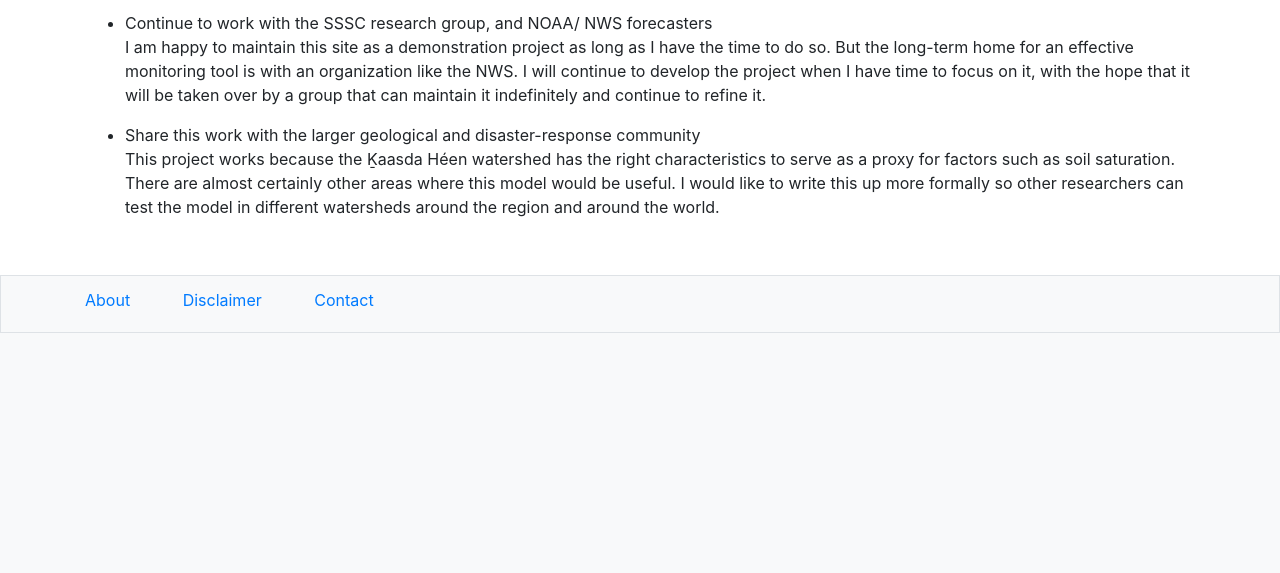
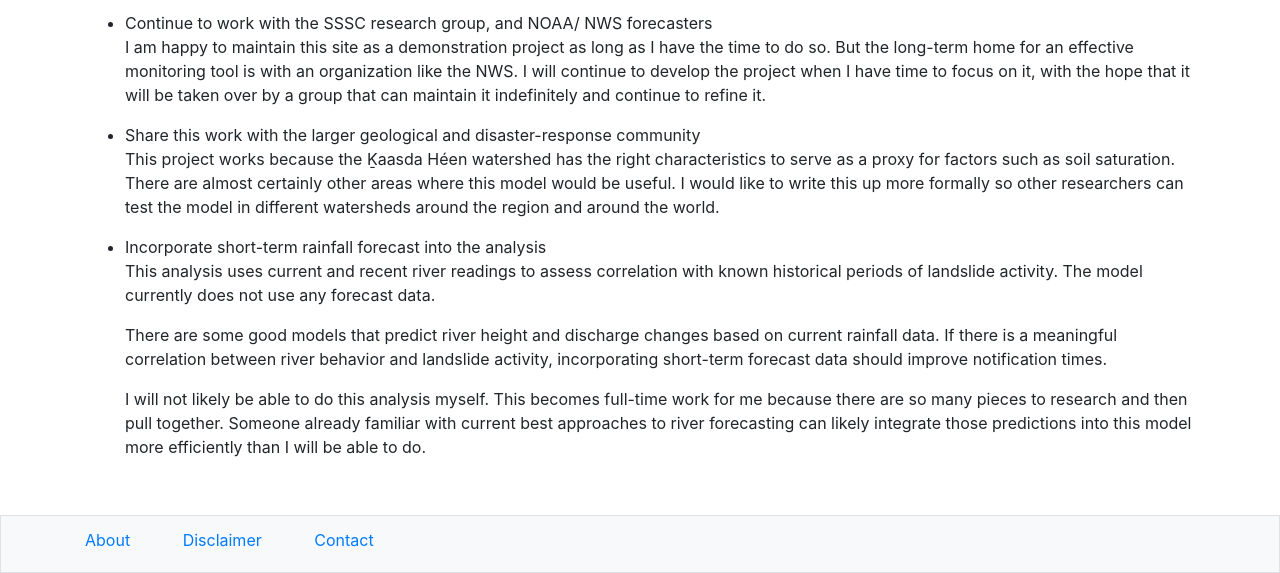
Before and after one commit to ehmatthes/sitka_irg_realtime, a Django app: page /next_steps/ in a window 1280 px wide. Shown: the part 694-1267 px from the top of the page. Before the commit the page ends 1027 px from the top, so only its background shows below. Run offline with Django 3.2, Linux system fonts and the light colour scheme; parts of the project's set-up code (start-up, migrations or seed data) failed here and were passed over; some libraries are stand-ins or nearby versions.

Commit message:
Added forecast integration idea to next step.

```diff
--- a/irg_viz/templates/irg_viz/next_steps.html
+++ b/irg_viz/templates/irg_viz/next_steps.html
@@ -25,6 +25,10 @@
       <p>I am happy to maintain this site as a demonstration project as long as I have the time to do so. But the long-term home for an effective monitoring tool is with an organization like the NWS. I will continue to develop the project when I have time to focus on it, with the hope that it will be taken over by a group that can maintain it indefinitely and continue to refine it.</p>
     <li>Share this work with the larger geological and disaster-response community</li>
       <p>This project works because the Ḵaasda Héen watershed has the right characteristics to serve as a proxy for factors such as soil saturation. There are almost certainly other areas where this model would be useful. I would like to write this up more formally so other researchers can test the model in different watersheds around the region and around the world.</p>
+    <li>Incorporate short-term rainfall forecast into the analysis</li>
+      <p>This analysis uses current and recent river readings to assess correlation with known historical periods of landslide activity. The model currently does not use any forecast data.</p>
+      <p>There are some good models that predict river height and discharge changes based on current rainfall data. If there is a meaningful correlation between river behavior and landslide activity, incorporating short-term forecast data should improve notification times.</p>
+      <p>I will not likely be able to do this analysis myself. This becomes full-time work for me because there are so many pieces to research and then pull together. Someone already familiar with current best approaches to river forecasting can likely integrate those predictions into this model more efficiently than I will be able to do.</p>
   </ul>
 
 {% endblock content %}
```
